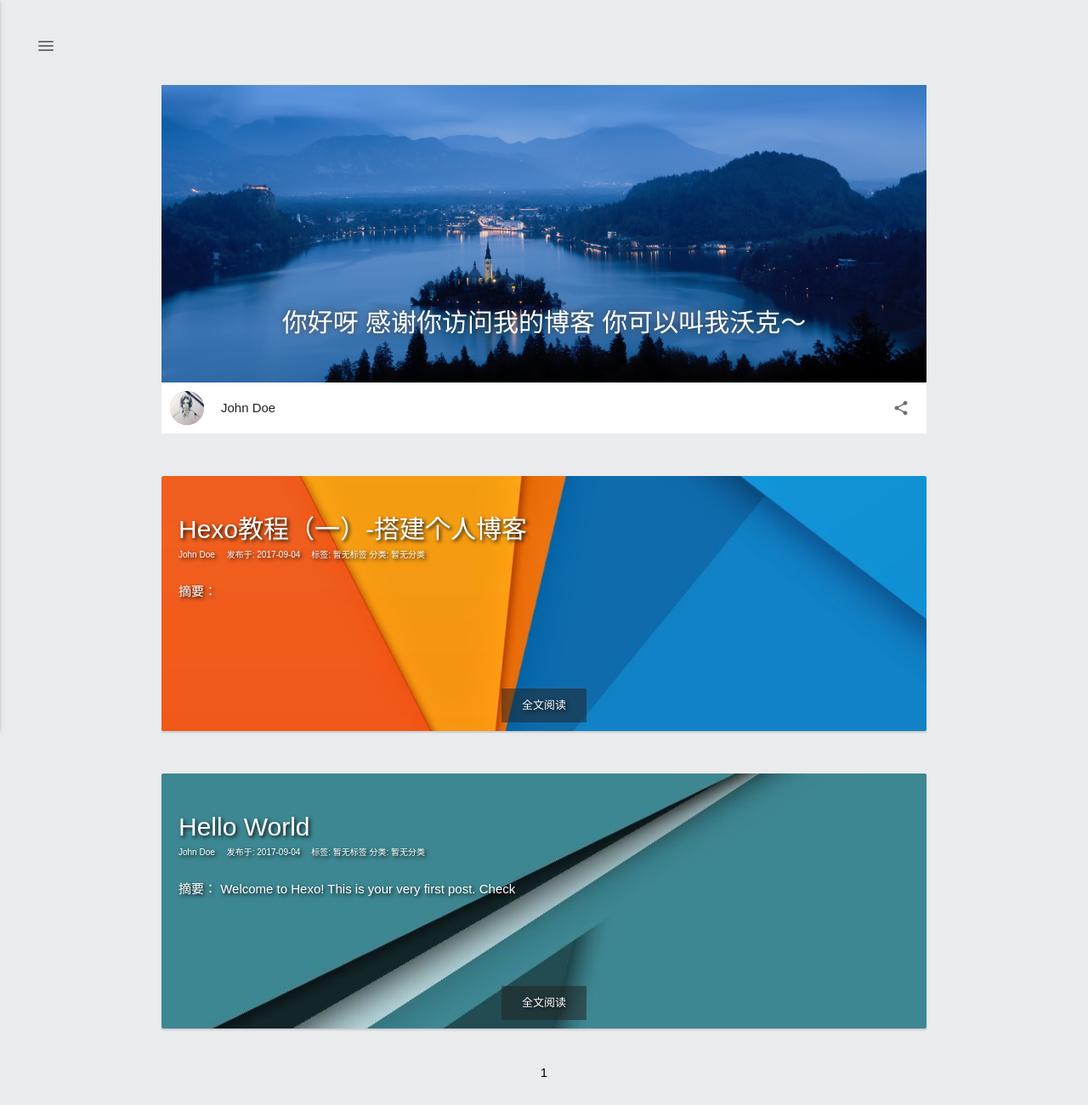
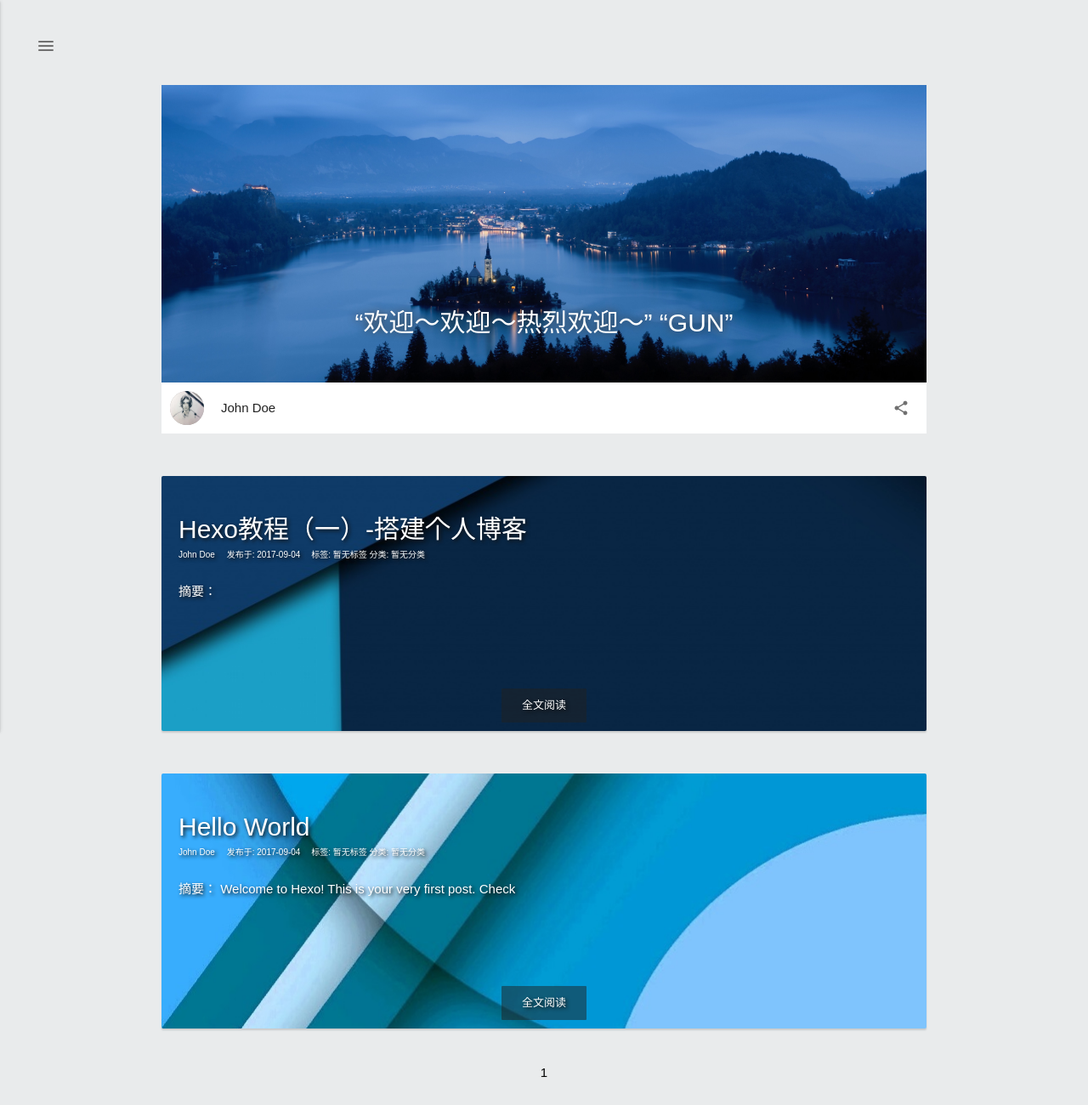
Before and after one commit to Wangsudo/Wangsudo.github.io, a plain HTML site: page index.html in a window 1280 px wide. Shown: the top 1300 px of the page at 85% size. Drawn offline with Linux system fonts and the light colour scheme.

Commit message:
Site updated: 2017-09-04 19:26:30

```diff
--- a/index.html
+++ b/index.html
@@ -141,7 +141,7 @@
             <p style="">
 
 
-                你好呀 感谢你访问我的博客 你可以叫我沃克～
+                “欢迎～欢迎～热烈欢迎～” “GUN”
 
 
                 <br>
@@ -171,7 +171,7 @@
 
 
 
-      <div class="recent-post-item lazy"style="background-color:#26A69A"  data-original="/images/random/vateral-17.png"  >
+      <div class="recent-post-item lazy"style="background-color:#26A69A"  data-original="/images/random/vateral-12.png"  >
         <a class="recent-post-link" href="/2017/09/04/Hexo教程（一）-搭建个人博客/">
         <div class="post-hover">
           <!--title-->
@@ -214,7 +214,7 @@
 
 
 
-      <div class="recent-post-item lazy"style="background-color:#26A69A"  data-original="/images/random/vateral-11.png"  >
+      <div class="recent-post-item lazy"style="background-color:#26A69A"  data-original="/images/random/vateral-7.png"  >
         <a class="recent-post-link" href="/2017/09/04/hello-world/">
         <div class="post-hover">
           <!--title-->
```
Also changed, not shown: 2017/09/04/Hexo教程（一）-搭建个人博客/index.html (+1 -1 lines), 2017/09/04/hello-world/index.html (+1 -1 lines), archives/2017/09/index.html (+2 -2 lines), archives/2017/index.html (+2 -2 lines).
